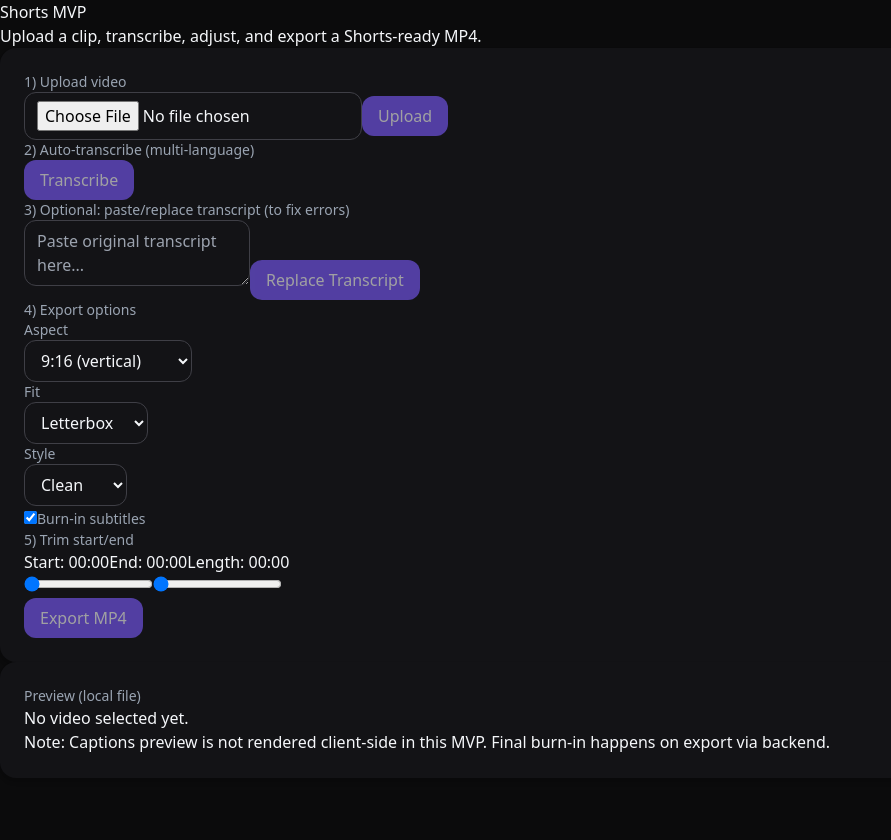
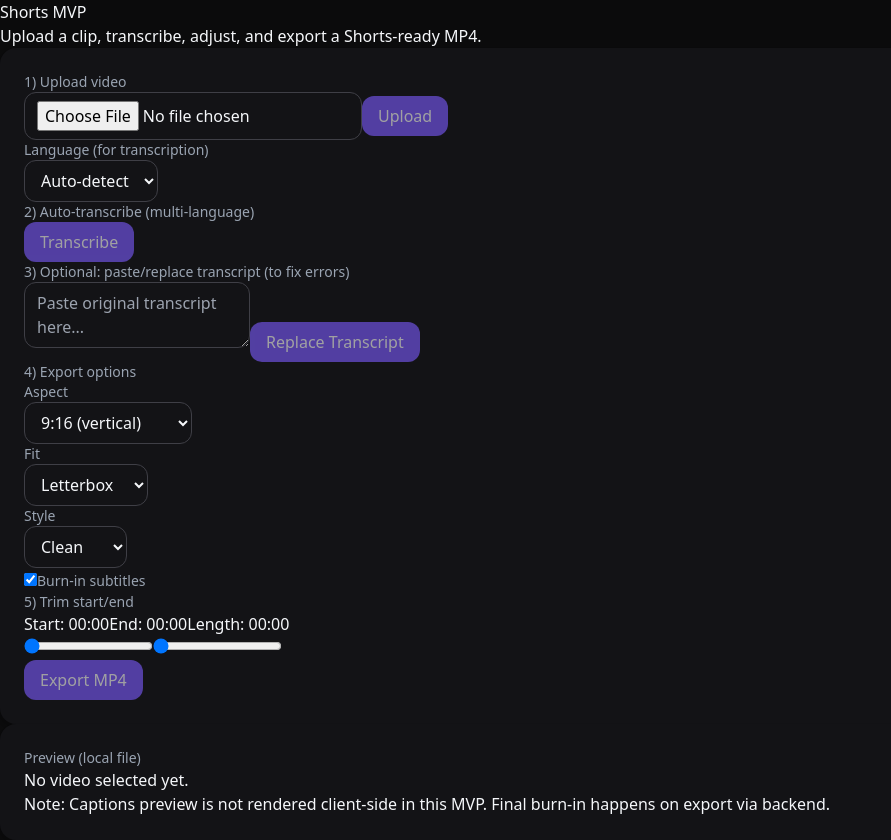
Before and after one commit to hhorst14/shorts-mvp-frontend, a Next.js app: page / in a window 1280 px wide. Shown: the whole page, without its empty margins (0-891 px from the left). Before the commit the page ends 800 px from the top, so only its background shows below. Built offline with nearby package versions, Linux system fonts and the light colour scheme; no server answers.

Commit message:
Update page.tsx

```diff
--- a/app/page.tsx
+++ b/app/page.tsx
@@ -37,6 +37,8 @@ export default function Page() {
 
   const videoRef = useRef<HTMLVideoElement>(null);
   const [exportUrl, setExportUrl] = useState<string | null>(null);
+  const [language, setLanguage] = useState<string | null>(null); // ISO code or null for auto
+
 
   useEffect(() => {
     if (!file) return;
@@ -159,6 +161,30 @@ export default function Page() {
             <button className="btn mt-2" onClick={upload} disabled={!file}>Upload</button>
           </Field>
 
+          <div>
+          <div className="label mb-1">Language (for transcription)</div>
+          <select
+            className="select w-full"
+            value={language ?? ""}
+            onChange={(e) => setLanguage(e.target.value || null)}
+          >
+            <option value="">Auto-detect</option>
+            <option value="en">English</option>
+            <option value="es">Spanish</option>
+            <option value="fr">French</option>
+            <option value="de">German</option>
+            <option value="nl">Dutch</option>
+            <option value="pt">Portuguese</option>
+            <option value="it">Italian</option>
+            <option value="hi">Hindi</option>
+            <option value="ar">Arabic</option>
+            <option value="zh">Chinese</option>
+            <option value="ja">Japanese</option>
+            <option value="ko">Korean</option>
+            {/* add more as needed */}
+          </select>
+        </div>
+
           <Field label="2) Auto-transcribe (multi-language)">
             <button className="btn" onClick={transcribe} disabled={!videoId}>Transcribe</button>
           </Field>
```
